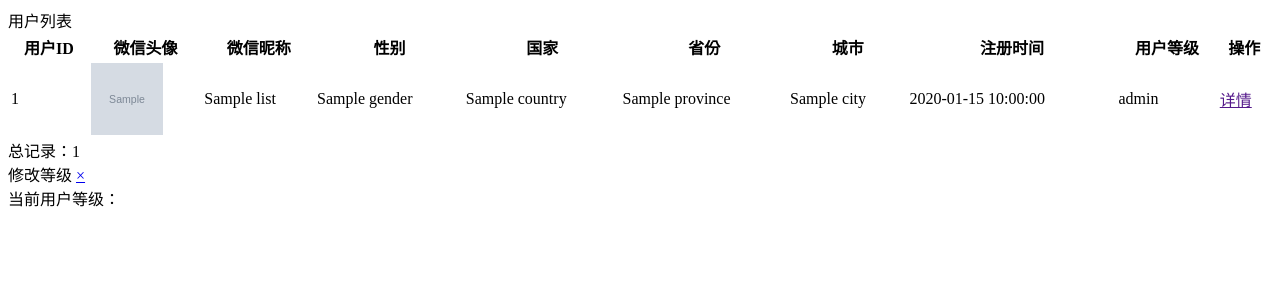
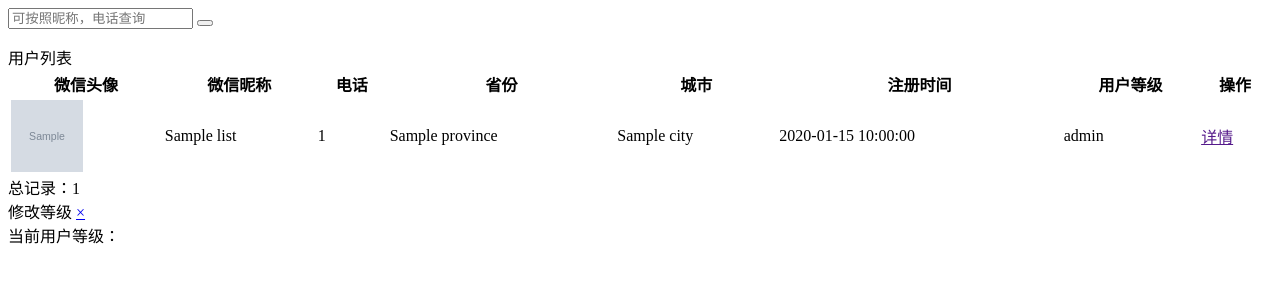
Before and after one commit to yilong90/panda_php, a PHP site: the page made by source/application/store/view/user/index.php in a window 1280 px wide. Shown: the top 300 px of the page. Run offline with PHP 8.4, Linux system fonts and the light colour scheme; the template is opened without the code that fills it: most values are stand-ins (such as "Sample title", 1, 10 or a date in 2020); grey boxes marked "Sample" are stand-in pictures; data that the repository does not hold is empty.

Commit message:
新增用户详情页，新加用户查询

```diff
--- a/source/application/common/model/User.php
+++ b/source/application/common/model/User.php
@@ -70,6 +70,10 @@ class User extends BaseModel
     public function getList()
     {
         $request = Request::instance();
+        if($search = trim($request->post('search'))) {
+            return $this->where('nickName like :nickName OR phone_number = :phone_number ',
+                ['nickName'=>"%{$search}%", 'phone_number'=>$search])->select();
+        }
         return $this->order(['create_time' => 'desc'])
             ->paginate(15, false, ['query' => $request->request()]);
     }
--- a/source/application/store/controller/User.php
+++ b/source/application/store/controller/User.php
@@ -2,10 +2,8 @@
 
 namespace app\store\controller;
 
-use app\common\model\UserAddress;
 use app\store\model\User as UserModel;
 use app\store\model\Level as LevelModel;
-use app\store\model\UserAddress as UserAddressModel;
 
 /**
  * 用户管理
--- a/source/application/store/view/user/index.php
+++ b/source/application/store/view/user/index.php
@@ -1,7 +1,20 @@
 <div class="row-content am-cf">
     <div class="row">
         <div class="am-u-sm-12 am-u-md-12 am-u-lg-12">
+
             <div class="widget am-cf">
+                <form id="my-form" class="am-form tpl-form-line-form"  method="post">
+<!--                    <div class="am-g">-->
+                        <div class="am-u-sm-3 am-u-md-3 am-u-lg-3 am-u-sm-offset-9">
+                            <div class="am-input-group">
+                                <input type="text" class="am-form-field" name="search" placeholder="可按照昵称，电话查询">
+                                  <span class="am-input-group-btn">
+                                    <button class="am-btn am-btn-xs" type="submit button"><span class="am-icon-search"></span></button>
+                                  </span>
+                            </div>
+                        </div>
+<!--                    </div>-->
+                </form>
                 <div class="widget-head am-cf">
                     <div class="widget-title am-cf">用户列表</div>
                 </div>
@@ -11,11 +24,9 @@
                          tpl-table-black am-text-nowrap">
                             <thead>
                             <tr>
-                                <th>用户ID</th>
                                 <th>微信头像</th>
                                 <th>微信昵称</th>
-                                <th>性别</th>
-                                <th>国家</th>
+                                <th>电话</th>
                                 <th>省份</th>
                                 <th>城市</th>
                                 <th>注册时间</th>
@@ -26,15 +37,13 @@
                             <tbody>
                             <?php if (!$list->isEmpty()): foreach ($list as $item): ?>
                                 <tr>
-                                    <td class="am-text-middle"><?= $item['user_id'] ?></td>
                                     <td class="am-text-middle">
                                         <a href="<?= $item['avatarUrl'] ?>" title="点击查看大图" target="_blank">
                                             <img src="<?= $item['avatarUrl'] ?>" width="72" height="72" alt="">
                                         </a>
                                     </td>
                                     <td class="am-text-middle"><?= $item['nickName'] ?></td>
-                                    <td class="am-text-middle"><?= $item['gender'] ?></td>
-                                    <td class="am-text-middle"><?= $item['country'] ?: '--' ?></td>
+                                    <td class="am-text-middle"><?= $item['phone_number'] ?></td>
                                     <td class="am-text-middle"><?= $item['province'] ?: '--' ?></td>
                                     <td class="am-text-middle"><?= $item['city'] ?: '--' ?></td>
                                     <td class="am-text-middle"><?= $item['create_time'] ?></td>
@@ -56,12 +65,14 @@
                             </tbody>
                         </table>
                     </div>
+                    <?php if(!isset($_POST['search'])): ?>
                     <div class="am-u-lg-12 am-cf">
                         <div class="am-fr"><?= $list->render() ?> </div>
                         <div class="am-fr pagination-total am-margin-right">
                             <div class="am-vertical-align-middle">总记录：<?= $list->total() ?></div>
                         </div>
                     </div>
+                    <?php endif; ?>
                 </div>
             </div>
         </div>
@@ -81,6 +92,6 @@
 
 <script>
     $(function () {
-
+//        $('#my-form').superForm();
     });
 </script>
```
